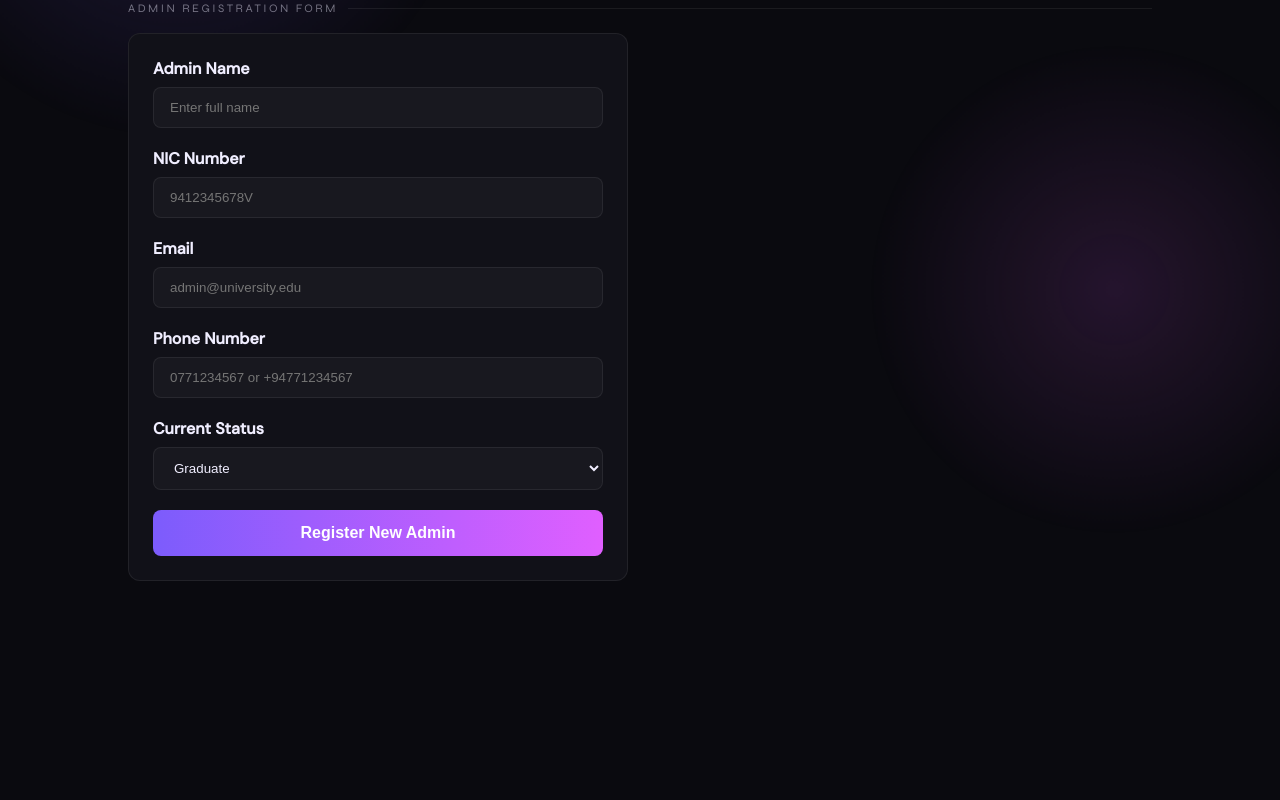
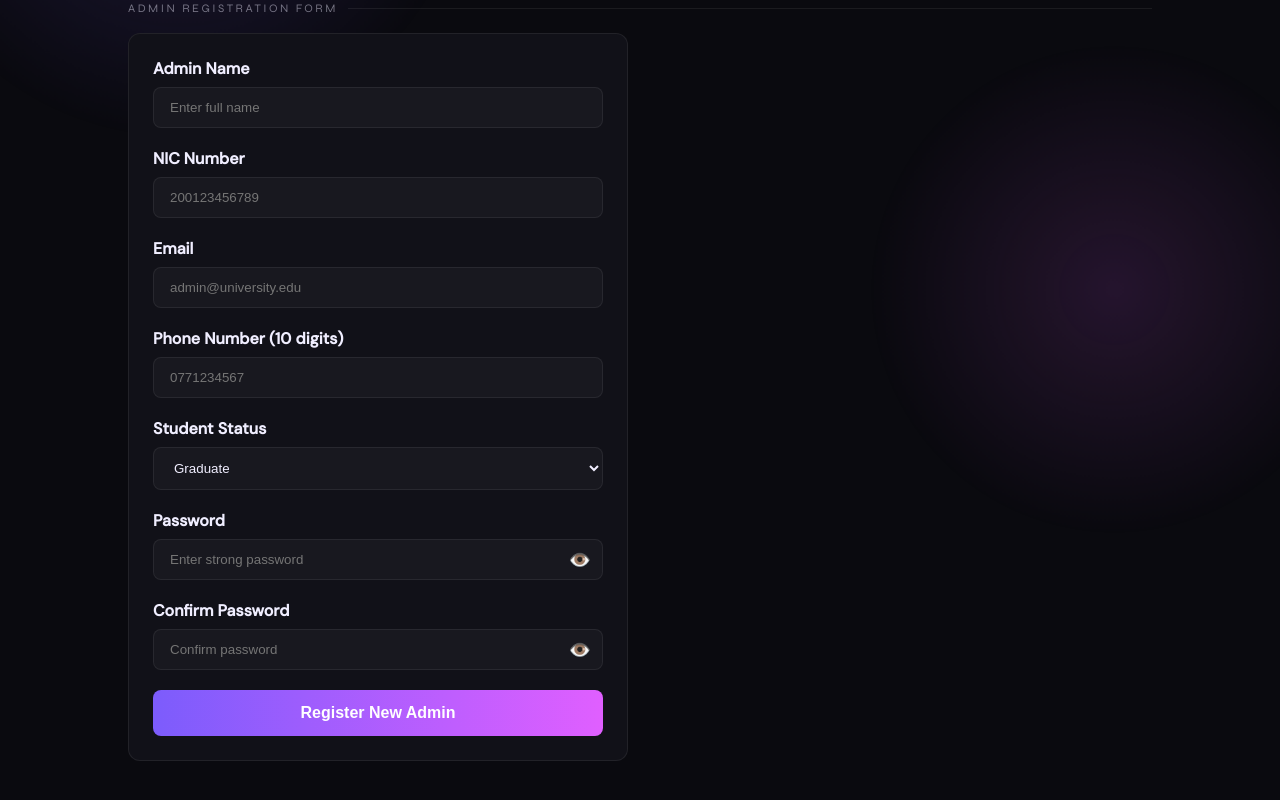
Before and after one commit to dilMaz/unversityihub, a React (Create React App) app in the folder frontend/: page /admin-panel in a window 1280 px wide. Shown: the part 342-1142 px from the top of the page. Before the commit the page ends 983 px from the top, so only its background shows below. Built offline with nearby package versions, Linux system fonts and the light colour scheme.

Commit message:
commit all

```diff
--- a/frontend/src/pages/AdminPanel.js
+++ b/frontend/src/pages/AdminPanel.js
@@ -5,18 +5,20 @@ import '../styles/dashboard.css';
 
 const AdminPanel = () => {
   const navigate = useNavigate();
-const [formData, setFormData] = useState({
+  const [formData, setFormData] = useState({
     name: '',
     nic: '',
     email: '',
     status: 'active',
     phone: '',
     password: '',
-    password: ''
+    confirmPassword: ''
   });
   const [errors, setErrors] = useState({});
   const [loading, setLoading] = useState(false);
   const [message, setMessage] = useState('');
+  const [showPassword, setShowPassword] = useState(false);
+  const [showConfirmPassword, setShowConfirmPassword] = useState(false);
 
   const validateField = (name, value) => {
     let error = '';
@@ -26,15 +28,23 @@ const [formData, setFormData] = useState({
         if (!/^[a-zA-Z\s]+$/.test(value)) error = 'Name must contain only letters';
         break;
       case 'nic':
+        if (!/^[0-9]{12}$/.test(value)) error = 'NIC must have exactly 12 numbers';
         break;
       case 'email':
         if (!/.+@.+\..+/.test(value)) error = 'Email must include @ and domain';
         break;
       case 'phone':
-        if (!/^[\+]?[0-9\s\-\(\)]{10}$/.test(value)) error = 'Phone must be exactly 10 numbers with optional + () - spaces';
+        if (!/^[0-9]{10}$/.test(value.replace(/[\s\-\(\)]/g, ''))) error = 'Phone must have exactly 10 numbers';
         break;
       case 'password':
-        if (value.length < 6) error = 'Password must be at least 6 characters';
+        if (value.length < 8 || value.length > 12) {
+          error = 'Password must be 8-12 characters';
+        } else if (!/(?=.*[a-zA-Z])(?=.*[0-9])(?=.*[!@#$%^&*])/.test(value)) {
+          error = 'Must include uppercase/lowercase, numbers, symbols';
+        }
+        break;
+      case 'confirmPassword':
+        if (value !== formData.password) error = 'Passwords do not match';
         break;
       default:
         break;
@@ -50,7 +60,6 @@ const [formData, setFormData] = useState({
       [name]: value
     });
 
-    // Real-time validation
     const error = validateField(name, value);
     setErrors(prev => ({
       ...prev,
@@ -61,26 +70,19 @@ const [formData, setFormData] = useState({
   const handleSubmit = async (e) => {
     e.preventDefault();
 
-    // Final validation
     const newErrors = {};
     Object.keys(formData).forEach(key => {
-      if (key !== 'confirmPassword') {
-        const error = validateField(key, formData[key]);
-        if (error) newErrors[key] = error;
-      }
+      const error = validateField(key, formData[key]);
+      if (error) newErrors[key] = error;
     });
 
     if (Object.keys(newErrors).length > 0) {
       setErrors(newErrors);
-      setErrors(newErrors);
       return;
     }
 
-
-
     setLoading(true);
     setMessage('');
-    setErrors({});
 
     try {
       const token = localStorage.getItem('token');
@@ -96,7 +98,7 @@ const [formData, setFormData] = useState({
         headers: { Authorization: `Bearer ${token}` }
       });
 
-      setMessage('New Admin registered successfully!');
+      setMessage('New Admin registered successfully! ✅');
       setFormData({ name: '', nic: '', email: '', status: 'active', phone: '', password: '', confirmPassword: '' });
     } catch (err) {
       setMessage(err.response?.data?.message || 'Registration failed');
@@ -110,7 +112,7 @@ const [formData, setFormData] = useState({
       <div className="db-wrap">
         <div className="db-topbar">
           <div className="db-logo">Admin Register</div>
-          <button className="db-admin-btn" onClick={() => navigate('/admin-dashboard')}>
+          <button className="db-admin-btn" onClick={() => navigate('/admin-dashboard')} >
             ← Back to Dashboard
           </button>
         </div>
@@ -142,10 +144,6 @@ const [formData, setFormData] = useState({
                   type="text"
                   value={formData.name}
                   onChange={handleChange}
-                  onBlur={() => {
-                    const error = validateField('name', formData.name);
-                    setErrors(prev => ({...prev, name: error}));
-                  }}
                   required
                   placeholder="Enter full name"
                   style={{
@@ -176,21 +174,17 @@ const [formData, setFormData] = useState({
                 <input
                   name="nic"
                   type="text"
-                  maxLength="13"
+                  maxLength="12"
                   value={formData.nic}
                   onChange={(e) => {
-                    const value = e.target.value.replace(/[^0-9]/g, '').slice(0,12);
+                    const value = e.target.value.replace(/[^0-9]/g, '');
                     setFormData({
                       ...formData,
                       nic: value
                     });
                   }}
-                  onBlur={() => {
-                    const error = validateField('nic', formData.nic);
-                    setErrors(prev => ({...prev, nic: error}));
-                  }}
                   required
-                  placeholder="9412345678V"
+                  placeholder="200123456789"
                   style={{
                     width: '100%',
                     padding: '12px 16px',
@@ -198,7 +192,6 @@ const [formData, setFormData] = useState({
                     border: errors.nic ? '2px solid #ef4444' : '1px solid var(--border)',
                     borderRadius: '8px',
                     color: 'var(--text)',
-                    textTransform: 'uppercase'
                   }}
                 />
                 {errors.nic && (
@@ -228,32 +221,34 @@ const [formData, setFormData] = useState({
                     width: '100%',
                     padding: '12px 16px',
                     background: 'var(--surface2)',
-                    border: '1px solid var(--border)',
+                    border: errors.email ? '2px solid #ef4444' : '1px solid var(--border)',
                     borderRadius: '8px',
                     color: 'var(--text)',
                   }}
                 />
+                {errors.email && (
+                  <div style={{
+                    color: '#ef4444',
+                    fontSize: '14px',
+                    marginTop: '4px',
+                    fontWeight: '500'
+                  }}>
+                    {errors.email}
+                  </div>
+                )}
               </div>
 
               <div>
                 <label style={{ color: 'var(--text)', marginBottom: '8px', display: 'block', fontWeight: '600' }}>
-                  Phone Number
+                  Phone Number (10 digits)
                 </label>
                 <input
                   name="phone"
                   type="tel"
-                  maxLength="15"
                   value={formData.phone}
-                  onChange={(e) => {
-                    const value = e.target.value.replace(/[^\+0-9\s\-\(\)]/g, '').slice(0,15);
-                    handleChange({target: {name: 'phone', value}});
-                  }}
-                  onBlur={() => {
-                    const error = validateField('phone', formData.phone);
-                    setErrors(prev => ({...prev, phone: error}));
-                  }}
+                  onChange={handleChange}
                   required
-                  placeholder="0771234567 or +94771234567"
+                  placeholder="0771234567"
                   style={{
                     width: '100%',
                     padding: '12px 16px',
@@ -277,7 +272,7 @@ const [formData, setFormData] = useState({
 
               <div>
                 <label style={{ color: 'var(--text)', marginBottom: '8px', display: 'block', fontWeight: '600' }}>
-                  Current Status
+                  Student Status
                 </label>
                 <select
                   name="status"
@@ -295,19 +290,99 @@ const [formData, setFormData] = useState({
                   <option value="graduate">Graduate</option>
                   <option value="undergraduate">Undergraduate</option>
                 </select>
-                {errors.status && (
+              </div>
+
+              <div>
+                <label style={{ color: 'var(--text)', marginBottom: '8px', display: 'block', fontWeight: '600' }}>
+                  Password
+                </label>
+                <div style={{ position: 'relative' }}>
+                  <input
+                    name="password"
+                    type={showPassword ? "text" : "password"}
+                    value={formData.password}
+                    onChange={handleChange}
+                    required
+                    placeholder="Enter strong password"
+                    style={{
+                      width: '100%',
+                      padding: '12px 40px 12px 16px',
+                      background: 'var(--surface2)',
+                      border: errors.password ? '2px solid #ef4444' : '1px solid var(--border)',
+                      borderRadius: '8px',
+                      color: 'var(--text)',
+                    }}
+                  />
+                  <button
+                    type="button"
+                    onClick={() => setShowPassword(!showPassword)}
+                    style={{
+                      position: 'absolute',
+                      right: '12px',
+                      top: '50%',
+                      transform: 'translateY(-50%)',
+                      background: 'none',
+                      border: 'none',
+                      cursor: 'pointer',
+                      color: 'var(--text-secondary)',
+                      fontSize: '18px'
+                    }}
+                  >
+                    {showPassword ? '🙈' : '👁️'}
+                  </button>
+                </div>
+                {errors.password && (
                   <div style={{
                     color: '#ef4444',
                     fontSize: '14px',
                     marginTop: '4px',
                     fontWeight: '500'
                   }}>
-                    {errors.status}
+                    {errors.password}
                   </div>
                 )}
               </div>
 
-
+              <div>
+                <label style={{ color: 'var(--text)', marginBottom: '8px', display: 'block', fontWeight: '600' }}>
+                  Confirm Password
+                </label>
+                <div style={{ position: 'relative' }}>
+                  <input
+                    name="confirmPassword"
+                    type={showConfirmPassword ? "text" : "password"}
+                    value={formData.confirmPassword}
+                    onChange={handleChange}
+                    required
+                    placeholder="Confirm password"
+                    style={{
+                      width: '100%',
+                      padding: '12px 40px 12px 16px',
+                      background: 'var(--surface2)',
+                      border: '1px solid var(--border)',
+                      borderRadius: '8px',
+                      color: 'var(--text)',
+                    }}
+                  />
+                  <button
+                    type="button"
+                    onClick={() => setShowConfirmPassword(!showConfirmPassword)}
+                    style={{
+                      position: 'absolute',
+                      right: '12px',
+                      top: '50%',
+                      transform: 'translateY(-50%)',
+                      background: 'none',
+                      border: 'none',
+                      cursor: 'pointer',
+                      color: 'var(--text-secondary)',
+                      fontSize: '18px'
+                    }}
+                  >
+                    {showConfirmPassword ? '🙈' : '👁️'}
+                  </button>
+                </div>
+              </div>
 
               {message && (
                 <div style={{
```
